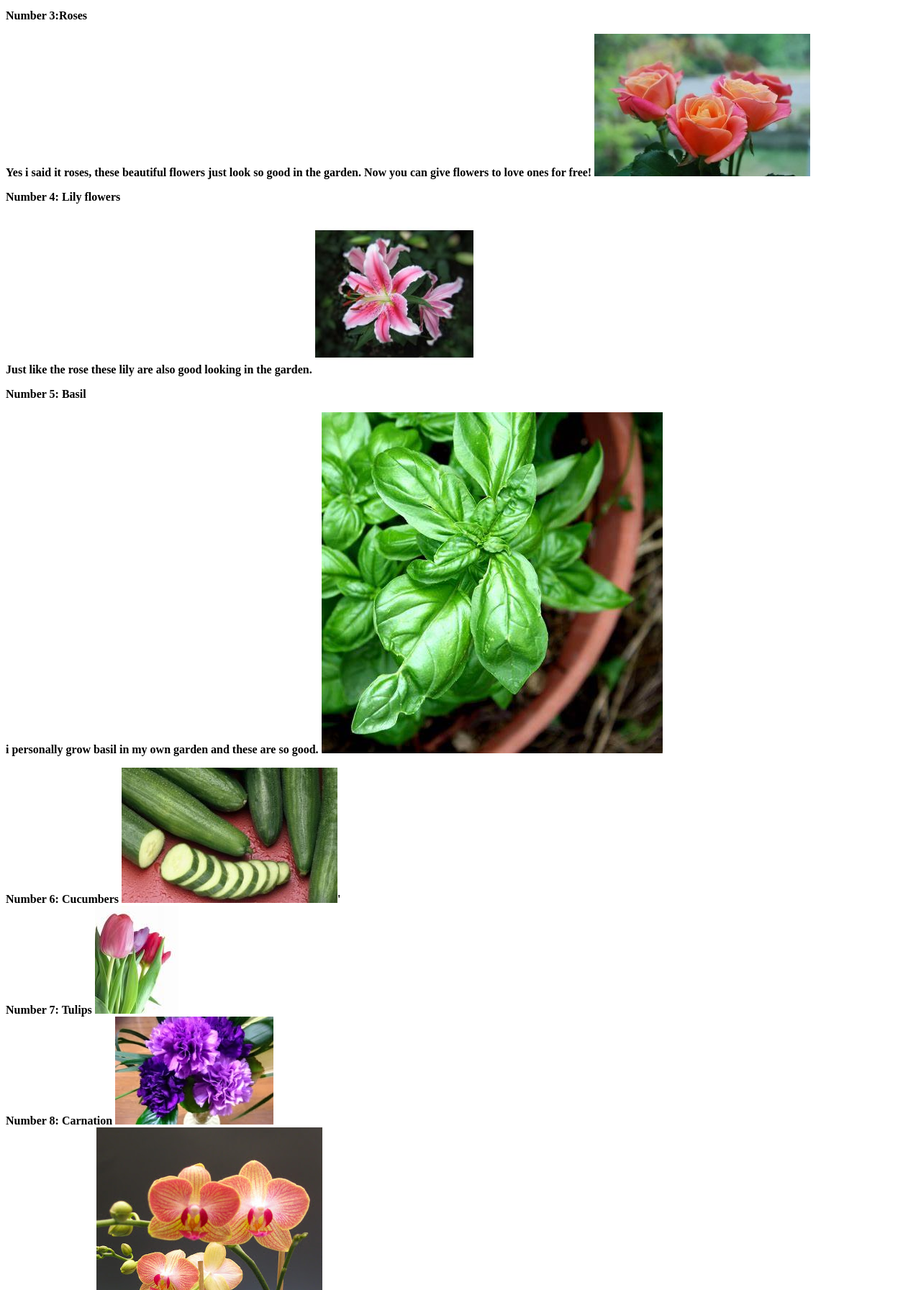
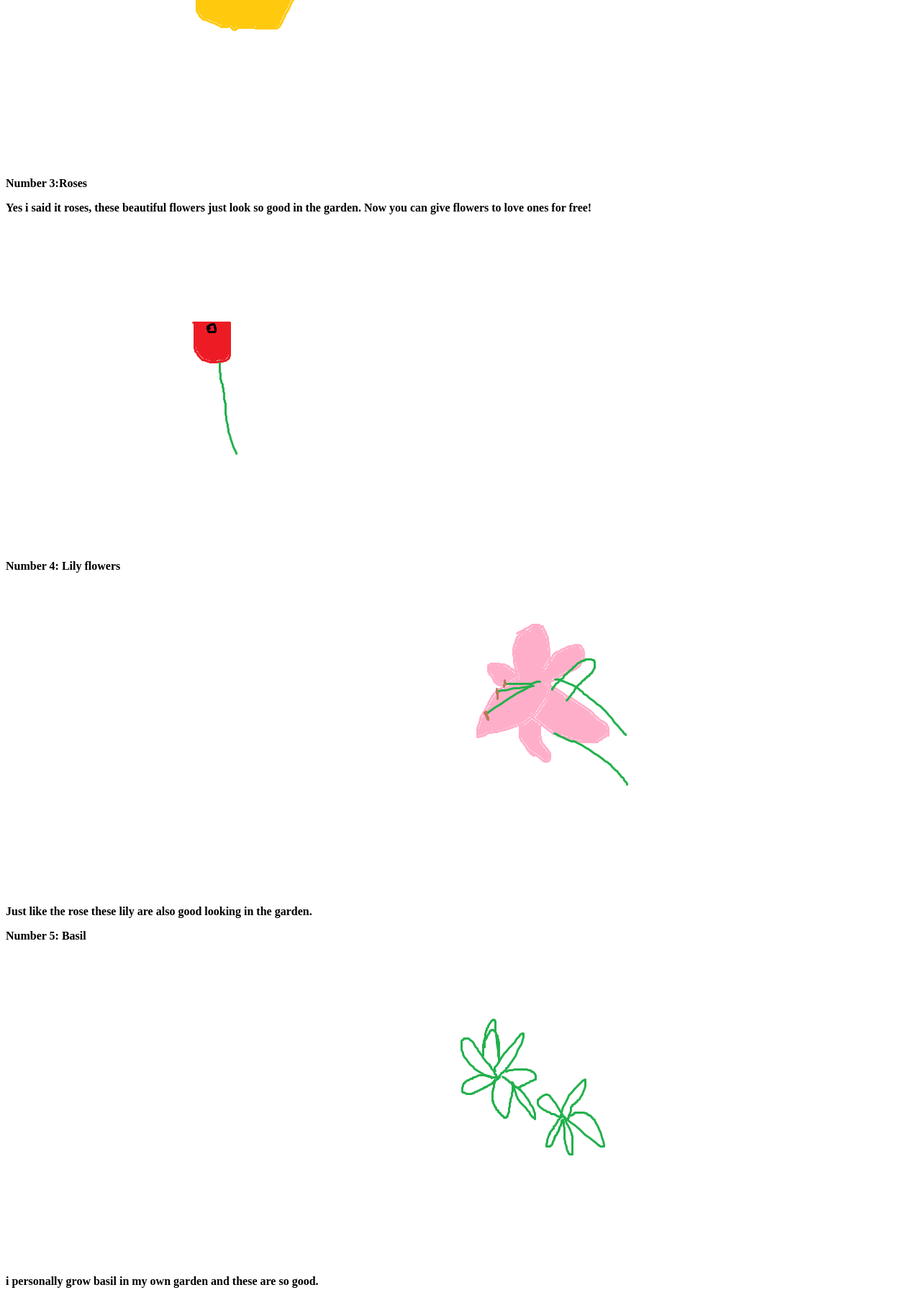
Before and after one commit to swarmbier/garden_center, a plain HTML site: page top_10_plants.html in a window 1280 px wide. Shown: the part 937-2730 px from the top of the page at 72% size. Drawn offline with Linux system fonts and the light colour scheme.

Commit message:
added images

```diff
--- a/top_10_plants.html
+++ b/top_10_plants.html
@@ -31,7 +31,7 @@
 
     <footer> Number 1: Tomato
       <p> These juicy plants are easy to grow.
-        <img src="s-l300.jpg">
+        <img src="tomato2.png">
 
 
 
@@ -42,7 +42,7 @@
 
       <footer> Number 2: Bell pepper
       <p> These plants are very popular to all the gardeners. Who doesn't like growing vegetables at home.
-        <img src="bell pepper.jpeg">
+        <img src="bell pepper.png">
 
 
 
@@ -55,22 +55,21 @@
 
 
 
-    <img src="roses.jpeg">
-
+    <img src="roses.png">
 
 <footer> Number 4: Lily flowers
   <p> Just like the rose these lily are also good looking in the garden.
 
 
 
-    <img src="lilia-mona3.jpg">
+    <img src="lilly.png">
 
 
 
 
 <footer> Number 5: Basil
   <p> i personally grow basil in my own garden and these are so good.
-    <img src="basil.jpeg">
+    <img src="basil.png">
 
 
 
@@ -80,7 +79,7 @@
 
 
 
-            <img src="cucumber.jpeg">'
+            <img src="cucumber.png">'
 
 
 
@@ -94,7 +93,7 @@
 
 
 
-  <img src="tulip.jpeg">
+  <img src="tulip.png">
 
 
 
@@ -115,14 +114,14 @@
 
 
 
-      <img src="orchid.jpeg">
+      <img src="orchid drawing.png">
 
 
 
 
 
 <footer> Number 10: Salvia
-  <img src="slavia.jpeg">
+  <img src="salvia.png">
 
 
 
```
Also changed, not shown: basil.png (added), bell pepper.png (added), bottlegarden.png (added), coffee.png (added), cucumber.png (added), lilly.png (added), orchid drawing.png (added), roses.png (added), salvia.png (added), tomato palnt.png (added), tomato2.png (added), tulip.png (added), waterjug.png (added).
